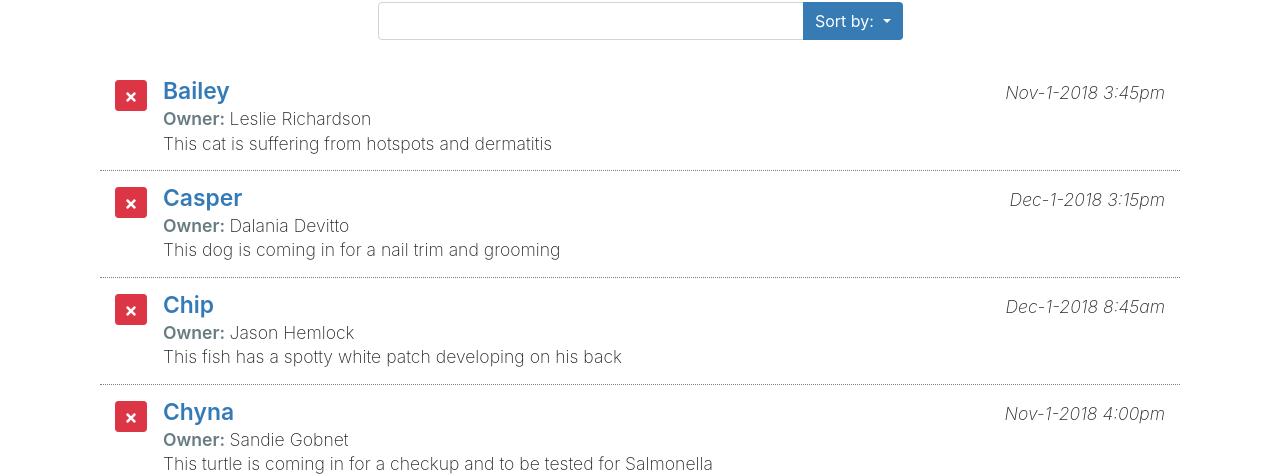
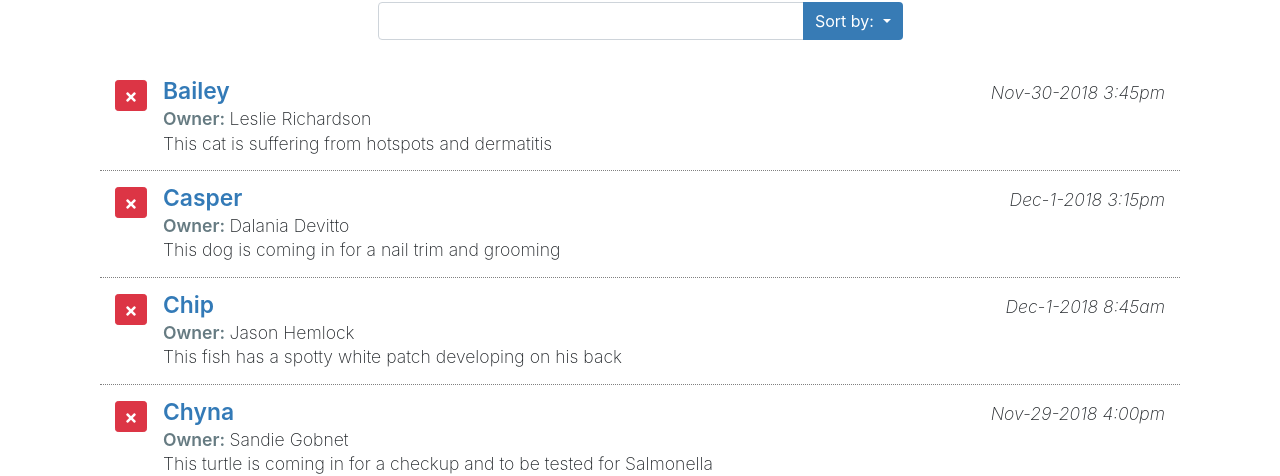
Before and after one commit to scotnewbury/react-interface, a React (Create React App) app: page / in a window 1280 px wide. Shown: the part 143-619 px from the top of the page. Built offline with nearby package versions, Linux system fonts and the light colour scheme.

Commit message:
Course complete through 4.2 - also fixed date parsing for display

```diff
--- a/src/components/App.js
+++ b/src/components/App.js
@@ -21,8 +21,6 @@ class App extends Component {
     this.deleteAppointment = this.deleteAppointment.bind(this);
     this.toggleForm = this.toggleForm.bind(this);
     this.addAppointment = this.addAppointment.bind(this);
-  //   this.orderBy = this.orderBy.bind(this);
-  //   this.orderDir = this.orderDir.bind(this);
    }
 
   toggleForm() {
--- a/src/components/ListAppointments.js
+++ b/src/components/ListAppointments.js
@@ -24,7 +24,7 @@ class ListAppointments extends Component {
               <span className="apt-date ml-auto">
                 <Moment
                   date={item.aptDate}
-                  parse="YYYY-MM-dd hh:mm"
+                  parse="YYYY-MM-D hh:mm"
                   format = "MMM-D-YYYY h:mma"
                 />
               </span>
```
Also changed, not shown: 1 other file (tests, documents, lock files or other folders).
